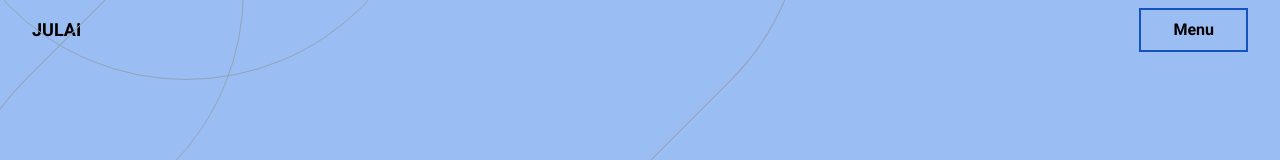
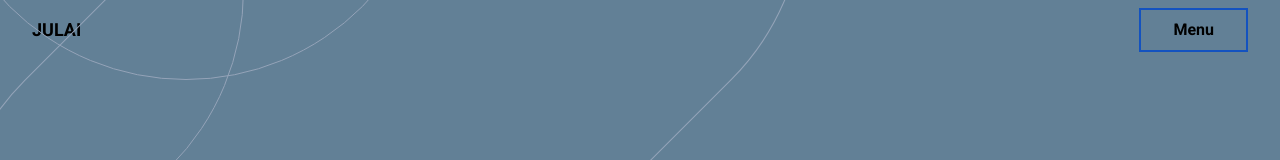
Before and after one commit to Omondi-mutuma/julai, a Next.js app: page / in a window 1280 px wide. Shown: the top 160 px of the page. Built offline with nearby package versions, Linux system fonts and the light colour scheme.

Commit message:
Change background color

```diff
--- a/tailwind.config.ts
+++ b/tailwind.config.ts
@@ -32,7 +32,7 @@ const config: Config = {
         "color-background-start-rgb": "rgb(186, 202, 213)",
         "background-rgb": "rgb(19, 82, 191)",
         "color-background-end-rgb": "rgb(148, 173, 192)",
-        "default-bg-rgb": "rgb(154, 189, 243)",
+        "default-bg-rgb": "rgb(98, 128, 150)",
         border: "hsl(var(--border))",
         input: "hsl(var(--input))",
         ring: "hsl(var(--ring))",
```
